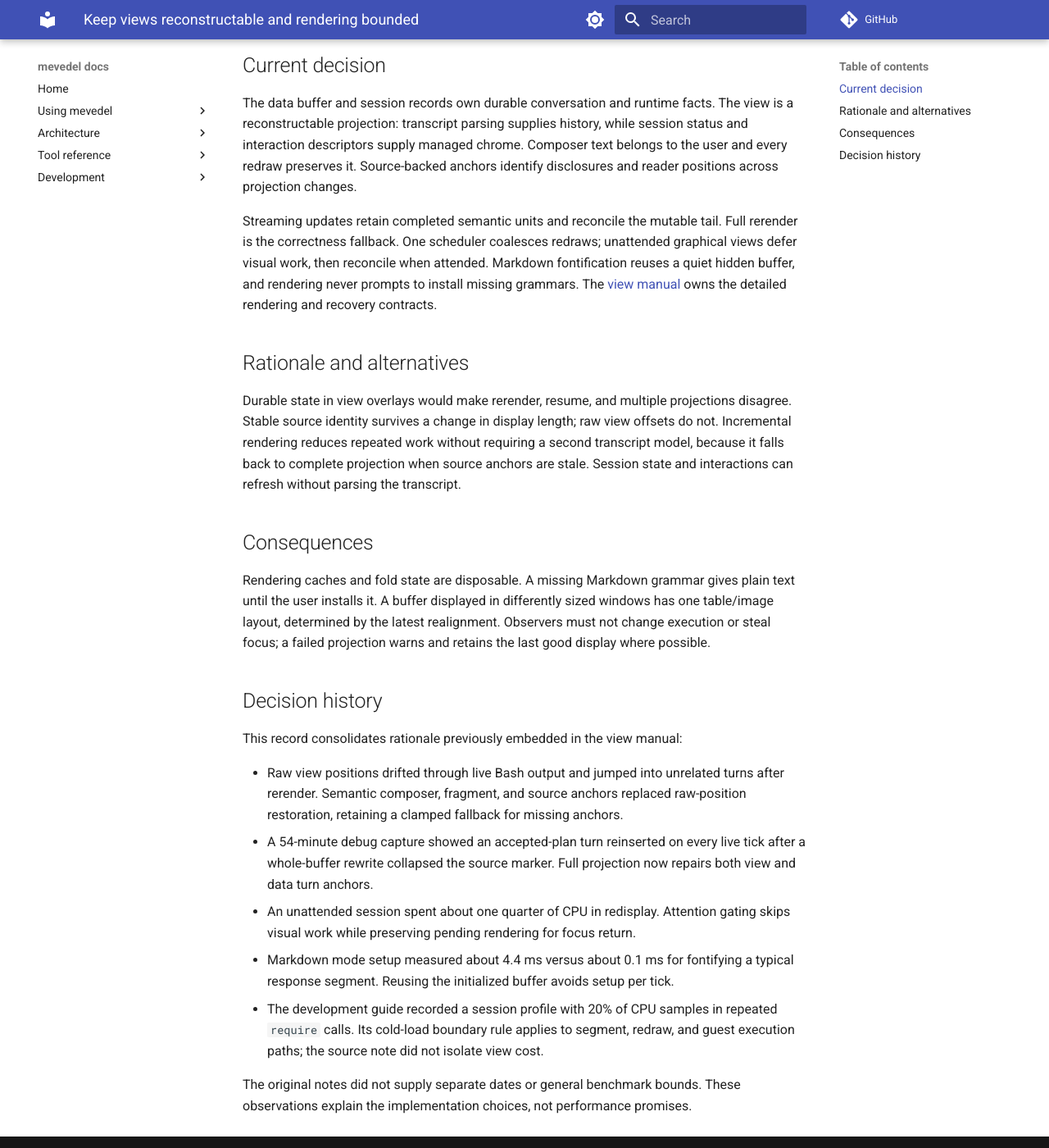
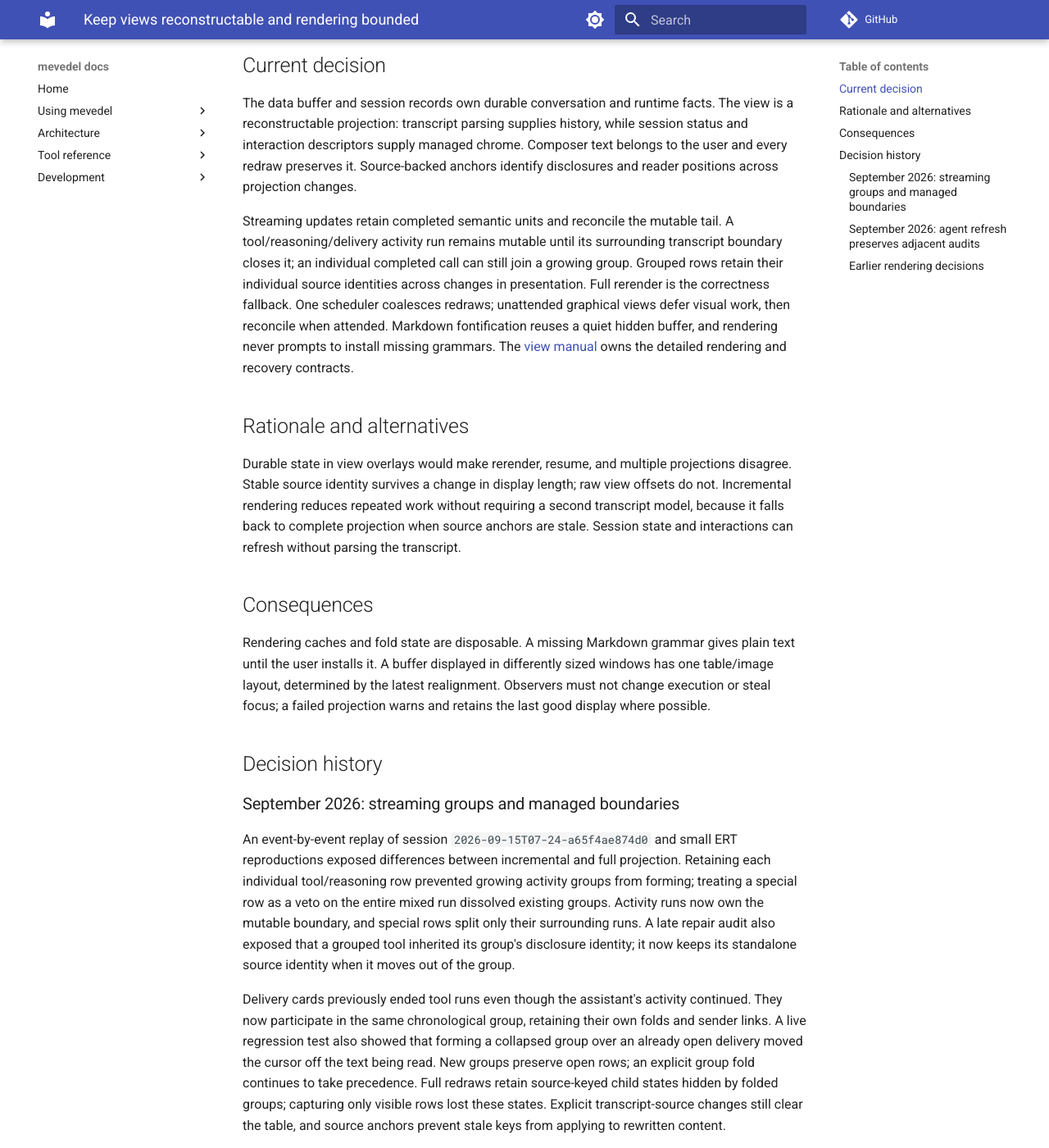
Before and after one commit to FrauH0lle/mevedel, an MkDocs documentation site: the page built from docs/adr/0119-keep-views-reconstructable-and-rendering-bounded.md, in a window 1280 px wide and 1400 px high, scrolled down 225 px. Shown: the whole window at 82% size. Built offline with MkDocs 1.6.1 and Material for MkDocs 9.7.7, drawn with Linux system fonts in a browser that asks for light colours; comment, search, counter and statistics services are not loaded; some of the changed text lies outside the part shown.

Commit message:
fix(view): Preserve live activity groups and disclosure state
Keep growing tool, reasoning, and delivery groups mutable and retain each row's
source identity and expansion state across regrouping. Preserve adjacent audit
rows when refreshing agent handles and keep managed zones outside inserted
history. Reconcile progress spacing and list every active agent in the footer.

Focus new actionable prompts on their Return control and restore the composer
position when they close. Update warning styling, delivery headers, regression
coverage, and the rendering contract.

```diff
--- a/docs/adr/0119-keep-views-reconstructable-and-rendering-bounded.md
+++ b/docs/adr/0119-keep-views-reconstructable-and-rendering-bounded.md
@@ -11,7 +11,10 @@ text belongs to the user and every redraw preserves it. Source-backed anchors
 identify disclosures and reader positions across projection changes.
 
 Streaming updates retain completed semantic units and reconcile the mutable
-tail. Full rerender is the correctness fallback. One scheduler coalesces redraws;
+tail. A tool/reasoning/delivery activity run remains mutable until its surrounding
+transcript boundary closes it; an individual completed call can still join a
+growing group. Grouped rows retain their individual source identities across
+changes in presentation. Full rerender is the correctness fallback. One scheduler coalesces redraws;
 unattended graphical views defer visual work, then reconcile when attended.
 Markdown fontification reuses a quiet hidden buffer, and rendering never prompts
 to install missing grammars. The [view manual](../view.md) owns the detailed
@@ -36,6 +39,46 @@ and retains the last good display where possible.
 
 ## Decision history
 
+### September 2026: streaming groups and managed boundaries
+
+An event-by-event replay of session `2026-09-15T07-24-a65f4ae874d0` and
+small ERT reproductions exposed differences between incremental and full
+projection. Retaining each individual tool/reasoning row prevented growing
+activity groups from forming; treating a special row as a veto on the entire
+mixed run dissolved existing groups. Activity runs now own the mutable boundary,
+and special rows split only their surrounding runs. A late repair audit also
+exposed that a grouped tool inherited its group's disclosure identity; it now
+keeps its standalone source identity when it moves out of the group.
+
+Delivery cards previously ended tool runs even though the assistant's activity
+continued. They now participate in the same chronological group, retaining
+their own folds and sender links. A live regression test also showed that
+forming a collapsed group over an already open delivery moved the cursor off
+the text being read. New groups preserve open rows; an explicit group fold
+continues to take precedence. Full redraws retain source-keyed child states
+hidden by folded groups; capturing only visible rows lost these states.
+Explicit transcript-source changes still clear the table, and source anchors
+prevent stale keys from applying to rewritten content.
+
+Managed overlays previously included history inserted at their leading edge.
+Their leading boundary now advances past that history, and progress spacing
+participates in reconciliation. This removes the reproduced one-line jump
+between incremental and full refreshes.
+
+The aggregate agent roster previously excluded any agent with a handle anywhere
+in rendered history. That made roster membership depend on history folding and
+rendering. The roster now lists every active agent from the session registry.
+
+### September 2026: agent refresh preserves adjacent audits
+
+A replay of session `2026-09-15T15-02-332f99a6d0ca` showed one retained
+reminder delivery becoming two visible rows after one agent-status refresh.
+The refresh replaced the handle's source span but inserted its adjacent audit
+again. It now updates only the handle, preserving the independently owned audit
+rows and their fold state. Reminder delivery and retained history are unchanged.
+
+### Earlier rendering decisions
+
 This record consolidates rationale previously embedded in the view manual:
 
 - Raw view positions drifted through live Bash output and jumped into unrelated
```
Also changed, not shown: docs/view.md (+40 -7 lines), 15 other files.
